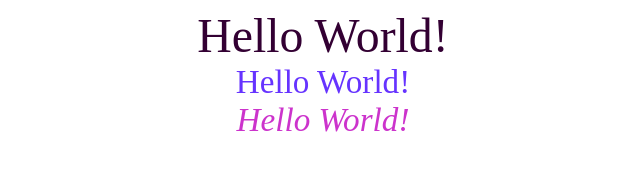
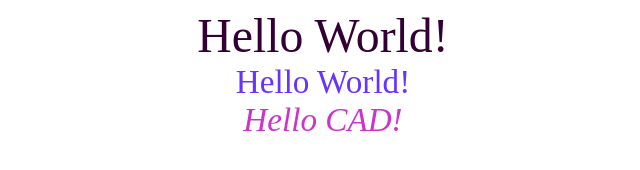
Before and after one commit to dacdac2020/HTMLGitHubActions, a plain HTML site: page index.html in a window 1280 px wide. Shown: the whole page, without its empty margins (317-957 px from the left). Drawn offline with Linux system fonts and the light colour scheme.

Commit message:
Update index.html

```diff
--- a/index.html
+++ b/index.html
@@ -13,6 +13,6 @@
 <big style="color: rgb(102, 51, 255);"><big><big><big><big><big><small><small>Hello
 World!<br>
 <span style="font-style: italic; color: rgb(204, 51, 204);">
-Hello World!</span></small></small></big></big></big></big></big></big></div>
+Hello CAD!</span></small></small></big></big></big></big></big></big></div>
 </body>
 </html>
```
